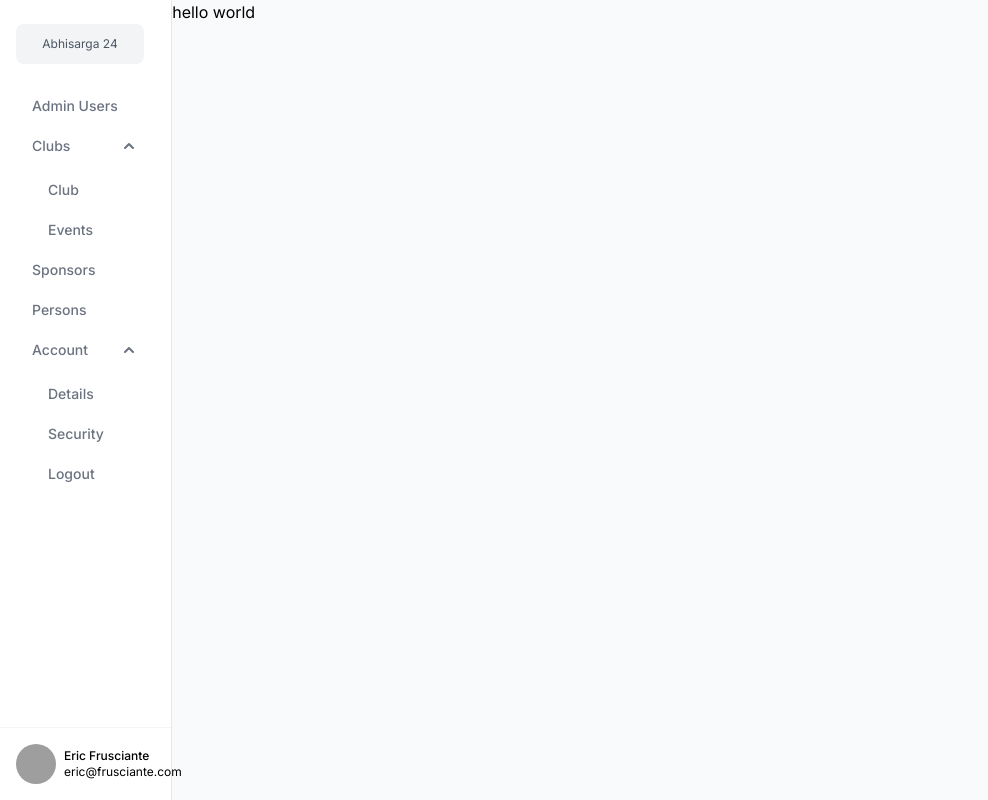
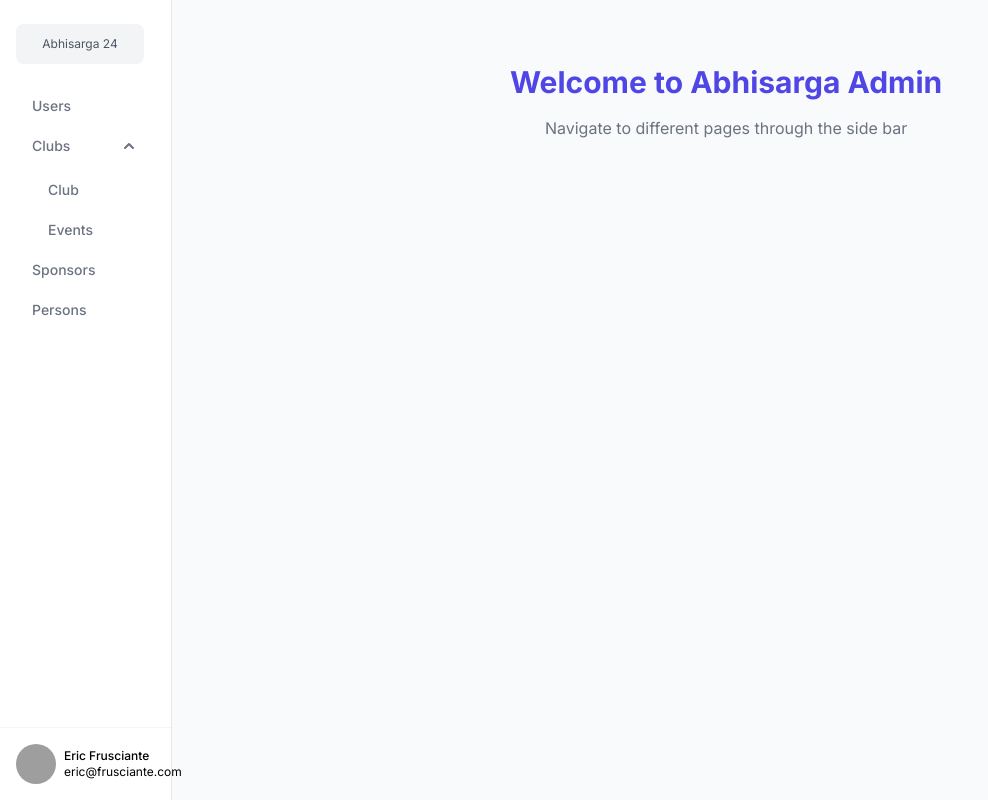
Before and after one commit to Abhisarga/abhisarga-24-admin, a Next.js app: page /admin in a window 1280 px wide. Shown: the whole page, without its empty margins (0-988 px from the left). Built offline with nearby package versions, Linux system fonts and the light colour scheme; grey boxes are pictures that could not be loaded.

Commit message:
add navigation logic to sidebar

```diff
--- a/package.json
+++ b/package.json
@@ -9,6 +9,7 @@
     "lint": "next lint"
   },
   "dependencies": {
+    "@uiw/react-md-editor": "^4.0.3",
     "next": "14.1.0",
     "react": "^18",
     "react-dom": "^18"
--- a/src/app/admin/layout.jsx
+++ b/src/app/admin/layout.jsx
@@ -1,29 +1,25 @@
+'use client'
+
 import { SideMenu, SideMenuGroup } from "@/components/Sidebar/SideMenu";
 import SideBar from "@/components/Sidebar/Sidebar";
 
 export default function RootLayout({ children }) {
+
+    const urlBase = '/admin/adit/';
     return (<>
         <div className="flex">
-            <SideBar appName={'Abhisarga 24'}>
-                <SideMenu title={'Admin Users'} link={''} />
+            <SideBar appName={'Abhisarga 24'} homeLink={'/admin'}>
+                <SideMenu title={'Users'} link={urlBase + 'users'} />
 
                 <SideMenuGroup title={'Clubs'}>
-                    <SideMenu title={'Club'} link={'clubs'} />
-                    <SideMenu title={'Events'} link={'events'} />
+                    <SideMenu title={'Club'} link={urlBase + 'clubs'} />
+                    <SideMenu title={'Events'} link={urlBase + 'events'} />
                 </SideMenuGroup>
 
 
-                <SideMenu title={'Sponsors'} link={'sponsors'} />
+                <SideMenu title={'Sponsors'} link={urlBase + 'sponsors'} />
 
-                <SideMenu title={'Persons'} link={'person'} />
-
-                <SideMenuGroup title={'Account'}>
-
-                    <SideMenu title={'Details'} link={''} />
-                    <SideMenu title={'Security'} link={''} />
-                    <SideMenu title={'Logout'} link={''} />
-                </SideMenuGroup>
-
+                <SideMenu title={'Persons'} link={urlBase + 'person'} />
 
 
             </SideBar>
--- a/src/app/admin/page.jsx
+++ b/src/app/admin/page.jsx
@@ -1,6 +1,11 @@
+import { Arena, ArenaDescription, ArenaTitle } from "@/components/Arena/Arena";
 export default function Page() {
     return (<>
-        <p className="">hello world</p>
+        <Arena>
+            <ArenaTitle title={'Welcome to Abhisarga Admin'} />
+            <ArenaDescription description={'Navigate to different pages through the side bar'} />
+
+        </Arena>
     </>);
 
 
--- a/src/components/Sidebar/SideMenu.jsx
+++ b/src/components/Sidebar/SideMenu.jsx
@@ -1,11 +1,18 @@
+'use client'
+
 import { ExpandDownIcon } from "../Icons/Icons";
+import { usePathname } from 'next/navigation';
 
 export function SideMenu({ title, link }) {
+    const pathname = usePathname();
+    console.log(pathname);
+    console.log(link);
+    const isActive = pathname === link;
     return (<>
         <li>
             <a
                 href={link}
-                className="block rounded-lg px-4 py-2 text-sm font-medium text-gray-500 hover:bg-gray-100 hover:text-gray-700"
+                className={`block rounded-lg px-4 py-2 text-sm font-medium text-gray-500 hover:bg-gray-100 hover:text-gray-700 ${isActive ? 'bg-gray-200' : ''}`}
             >
                 {title}
             </a>
--- a/src/components/Sidebar/Sidebar.jsx
+++ b/src/components/Sidebar/Sidebar.jsx
@@ -1,13 +1,14 @@
 
 
-export default function SideBar({ appName, children }) {
+export default function SideBar({ appName, homeLink, children }) {
     // pass the sidebaritems as children
     return (<>
         <div className="h-screen sticky top-0 flex flex-col justify-between border-e bg-white max-w-sm lg:max-w-md">
             <div className="px-4 py-6">
-                <span className="grid h-10 w-32 place-content-center rounded-lg bg-gray-100 text-xs text-gray-600">
+                <a href={homeLink}> <span className="grid h-10 w-32 place-content-center rounded-lg bg-gray-100 text-xs text-gray-600">
                     {appName}
-                </span>
+                </span></a>
+
 
                 <ul className="mt-6 space-y-1">
                     {children}
```
Also changed, not shown: 1 other file (tests, documents, lock files or other folders).
